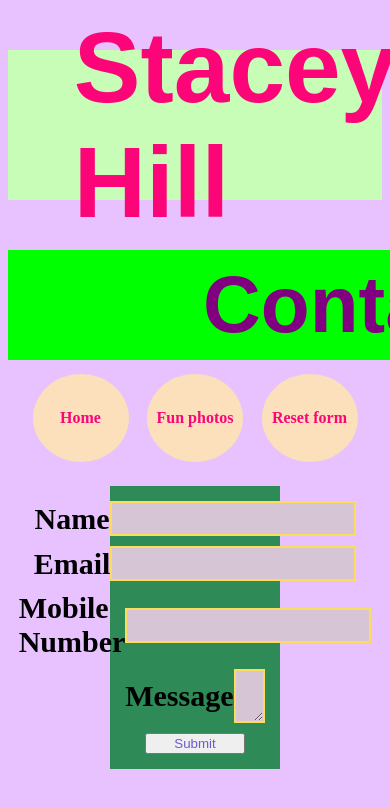
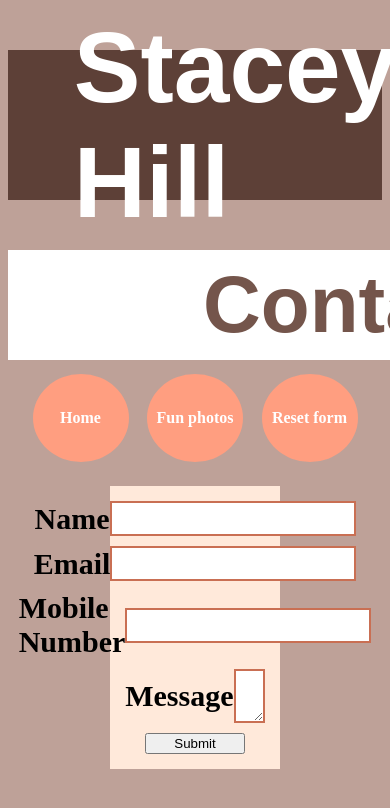
Before and after one commit to Stacey83/Project---profile, a plain HTML site: page contactme.html in a window 390 px wide. Shown: the top 808 px of the page. Drawn offline with Linux system fonts and the light colour scheme; a web font is replaced by a local one.

Commit message:
Colour scheme set
Colour scheme set, everything working.  Pre responsive design.

```diff
--- a/styles.css
+++ b/styles.css
@@ -1,7 +1,7 @@
 @import url('https://fonts.googleapis.com/css2?family=Akaya+Kanadaka&display=swap');
 
 body {
-    background-color: #E8C2FF;
+    background-color: #bea198;
 }
 nav {
     background-color: transparent;
@@ -16,8 +16,8 @@ nav {
     height: 80px;
     width: 80px;
     border-radius: 50%;
-    background:#FBE0BB;
-    color: rgb(252, 5, 120);
+    background:#ff9e80;
+    color: white;
     font-size: 1rem;
     line-height: 5;
     white-space: nowrap;
@@ -28,7 +28,7 @@ nav {
     font-weight: bold;
 }
 #title {
-    background-color: #c8fdb8;
+    background-color: #5d4037;
     height: 150px;
     max-width: inherit;
     display: flex;
@@ -38,7 +38,7 @@ nav {
     margin-top: 50px;
 }
 h1 {
-    color:rgb(252, 5, 120);
+    color: white;
     font-weight: bolder;
     font-size: 100px;
     margin-left: 80px;
@@ -49,7 +49,7 @@ h1 {
     margin-top: 5px;
     max-width: 110px;
     float: left;
-    border: rgb(49, 1, 49);
+    border: #321911;
     border-style: groove;
 }
 h1,
@@ -62,7 +62,7 @@ h1,
     justify-content: space-around;
 }
 .columns {
-    background-color: #c5dafd;
+    background-color: #ffe9da;
     display: flex;
     justify-content: center;
     flex-wrap: wrap;
@@ -80,11 +80,11 @@ h1,
     width: 90px;
 }
 .completed {
-    color: lime;
+    color: rgb(9, 116, 9);
     font-weight: bolder;
 }
 .not-completed {
-    color: blue;
+    color: rgb(160, 12, 12);
     font-weight: bolder;
 }
 h2 {
@@ -118,7 +118,7 @@ footer {
     background: transparent;
     border: none;
     text-align: justify;
-    color: rgb(252, 5, 120);
+    color: white;
     font-weight: bold;
 }
 .indexfooterbutton {
@@ -126,7 +126,7 @@ footer {
     height: 80px;
     width: 80px;
     border-radius: 50%;
-    background: #FBE0BB;
+    background: #ff9e80;
     font-size: 1rem;
     line-height: 5;
     white-space: nowrap;
@@ -136,8 +136,8 @@ footer {
     cursor: pointer;
 }
 #formtitle {
-    color: purple;
-    background-color: lime;
+    color: #74554b;
+    background-color: white;
     font-family: 'Akaya Kanadaka', sans-serif;
     height: 100px;
     width: 900px;
@@ -152,7 +152,7 @@ footer {
     margin-top: 10px;
     width: 40%;
     padding: 10px;
-    background-color: seagreen;
+    background-color:#ffe9da;
 }
 .form-item {
     display: flex;
@@ -168,7 +168,7 @@ footer {
 .form-item input,
 .form-item textarea {
     flex-basis: 50%;
-    border: 2px solid #875cfd;
+    border: 2px solid #321911;
 }
 .form-item input:hover,
 .form-item textarea:hover {
@@ -177,8 +177,8 @@ footer {
 .form-item input,
 .form-item textarea,
 .form-item button {
-    border: 2px solid #FDDC5C;
-    background-color: rgb(214, 198, 213);
+    border: 2px solid #c96f53;
+    background-color: white;
     padding: 5px;
     font-size: 18px;
 }
@@ -189,7 +189,7 @@ footer {
 }
 .form-itembutton {
     width: 100px;
-    color: slateblue;
+    color: black;
 }
 #formbutton {
     display: flex;
```
